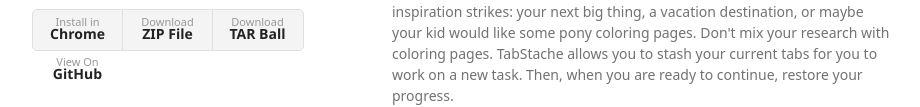
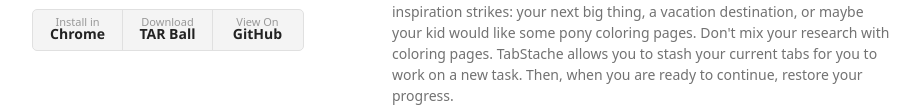
Before and after one commit to walktalkchalk/TabStache, a plain HTML site: page index.html in a window 1280 px wide. Shown: the part 216-323 px from the top of the page, without its empty margins (178-1098 px from the left). Drawn offline with Linux system fonts and the light colour scheme; a web font is replaced by a local one.

Commit message:
Comment out zip link to make nice with the theme

```diff
--- a/index.html
+++ b/index.html
@@ -23,7 +23,7 @@
 
         <ul>
           <li><a href="https://chrome.google.com/webstore/detail/tabstache/cdlckcaiagllfabcbipekececjgngbjo?utm_source=gh-pages">Install in <strong>Chrome</strong></a></li>
-          <li><a href="https://github.com/dngrhm/TabStache/zipball/master">Download <strong>ZIP File</strong></a></li>
+          <!-- <li><a href="https://github.com/dngrhm/TabStache/zipball/master">Download <strong>ZIP File</strong></a></li> -->
           <li><a href="https://github.com/dngrhm/TabStache/tarball/master">Download <strong>TAR Ball</strong></a></li>
           <li><a href="https://github.com/dngrhm/TabStache">View On <strong>GitHub</strong></a></li>
         </ul>
```
